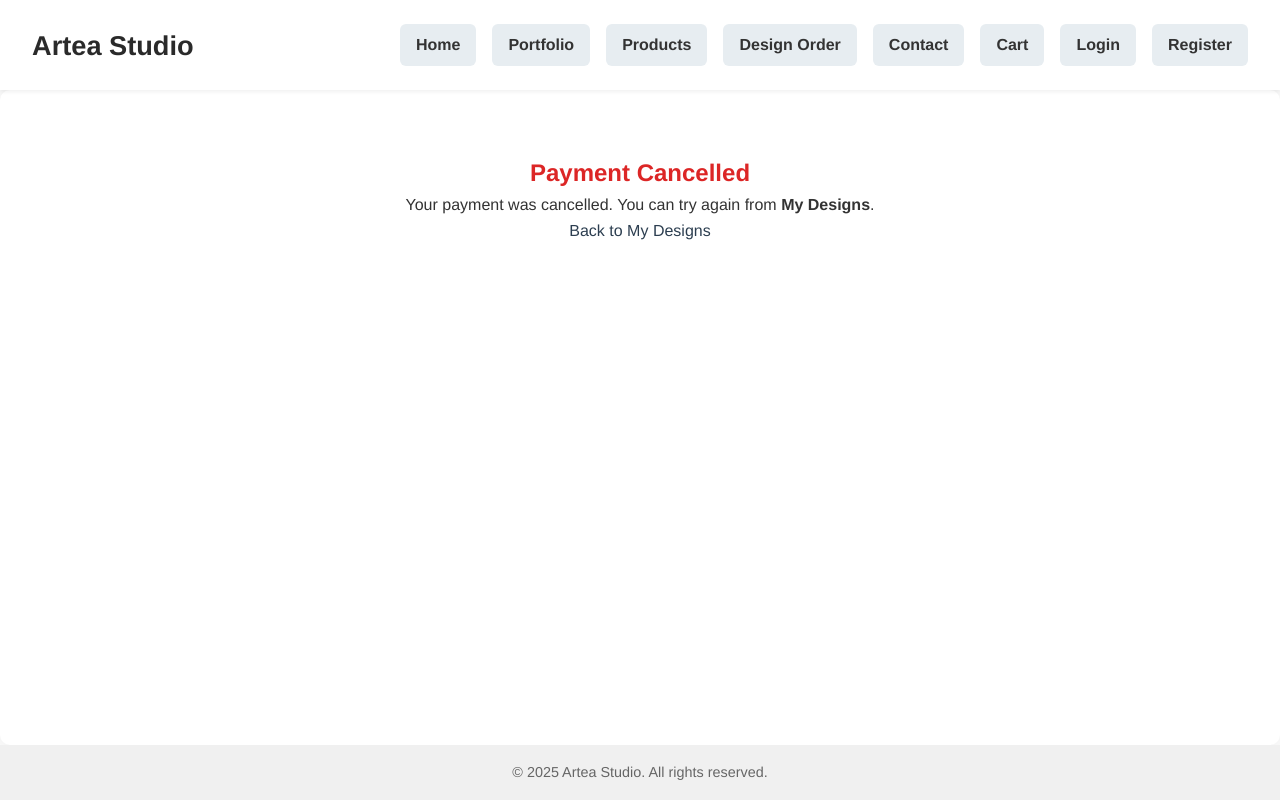
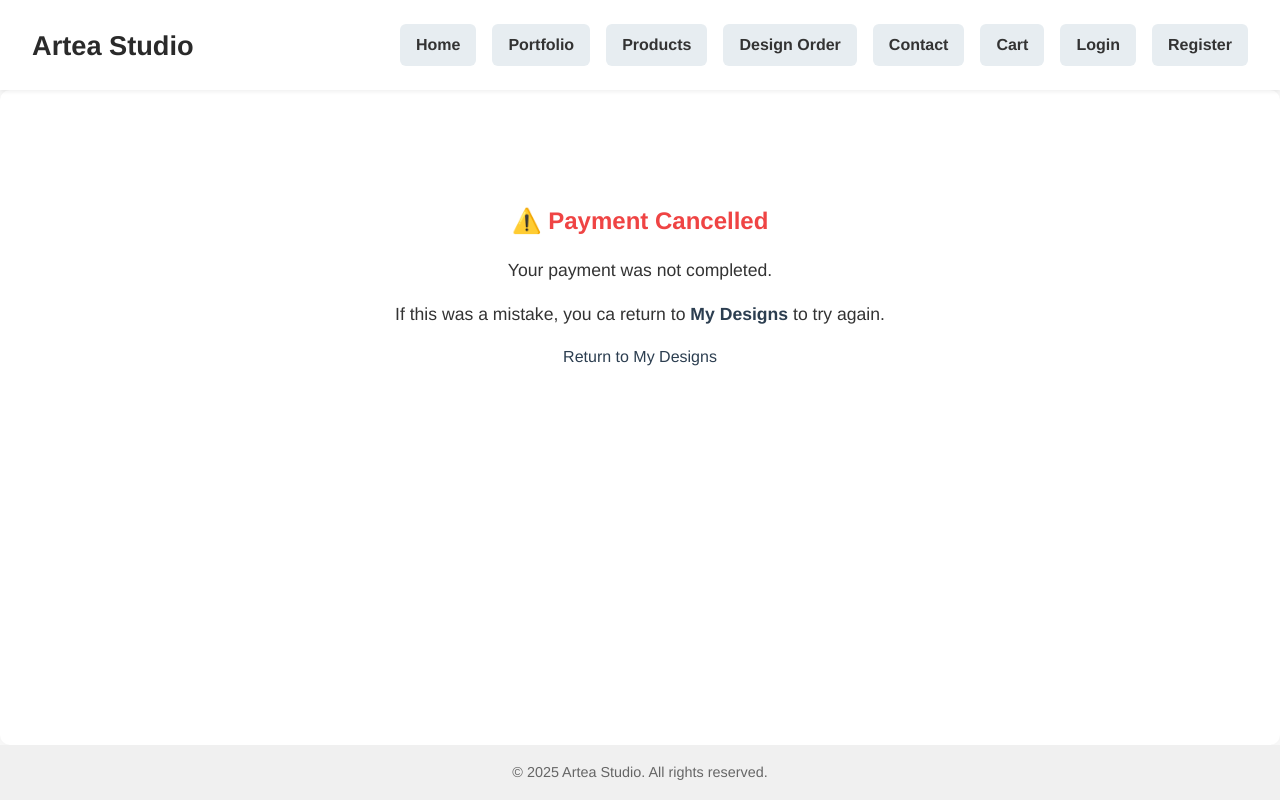
Before and after one commit to creanorcode/project_5, a Django app: page /orders/payment/cancelled/ in a window 1280 px wide. Run offline with Django 4.2, Linux system fonts and the light colour scheme.

Commit message:
CODE: Improve payment success and cancelled pages with styling and clearer user guidance.

```diff
--- a/static/css/style.css
+++ b/static/css/style.css
@@ -721,7 +721,7 @@ input[type="submit"]:hover {
   background-color: #f9fafb;
 }
 
-/* === Payment status pages === */
+/* === Payment status pages === */ /* Dessa ska bort innan inlämning */
 .text-center {
   text-align: center;
 }
@@ -736,6 +736,26 @@ input[type="submit"]:hover {
 
 .mt-4 {
   margin-top: 1rem;
+}
+
+/* === Payment Pages Styling === */
+.success-section, .cancelled-section {
+  text-align: center;
+  padding: 3rem 1rem;
+}
+
+.success-section h2 {
+  color: #10b981; /* green-500 */
+}
+
+.cancelled-section h2 {
+  color: #ef4444; /* red-500 */
+}
+
+.success-section p,
+.cancelled-section p {
+  font-size: 1.1rem;
+  margin: 1rem 0;
 }
 
 /* === Admin only frontend view === */
--- a/templates/orders/payment_cancelled.html
+++ b/templates/orders/payment_cancelled.html
@@ -1,11 +1,14 @@
 {% extends 'base.html' %}
+{% load static %}
 
 {% block title %}Payment Cancelled | Artea{% endblock %}
 
 {% block content %}
-<section class="container-narrow text-center">
-    <h2 class="text-red-600">Payment Cancelled</h2>
-    <p>Your payment was cancelled. You can try again from <strong>My Designs</strong>.</p>
-    <a href="{% url 'completed_designs' %}" class="btn btn-secondary mt-4">Back to My Designs</a>
+<section class="container-narrow cancelled-section">
+    <h2>⚠️ Payment Cancelled</h2>
+    <p>Your payment was not completed.</p>
+    <p>If this was a mistake, you ca return to <strong><a href="{% url 'orders:completed_designs' %}">My Designs</a></strong> to try again.</p>
+
+    <a href="{% url 'orders:completed_designs' %}" class="btn btn-warning">Return to My Designs</a>
 </section>
 {% endblock %}
```
Also changed, not shown: templates/orders/payment_success.html (+6 -4 lines).
